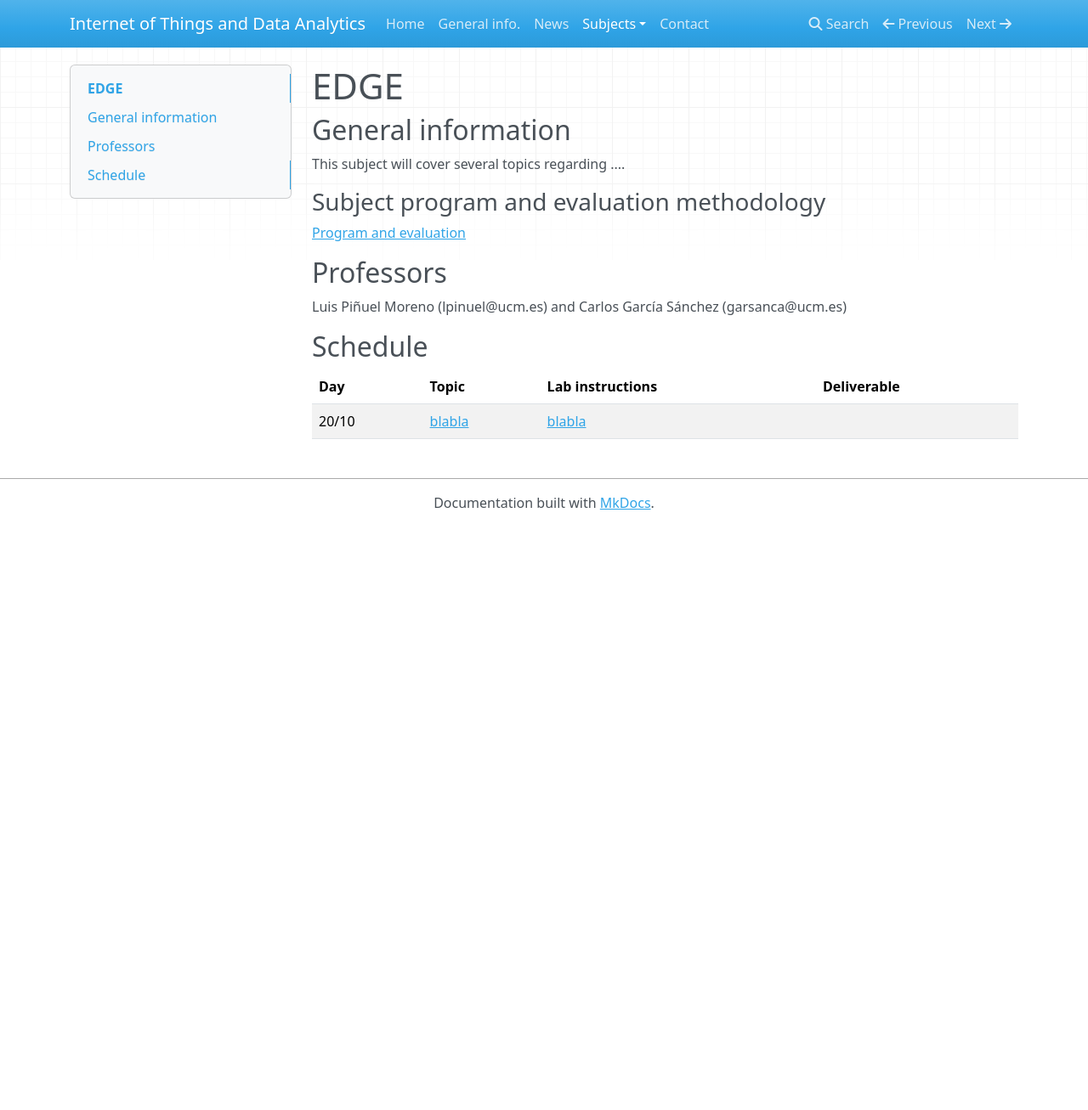
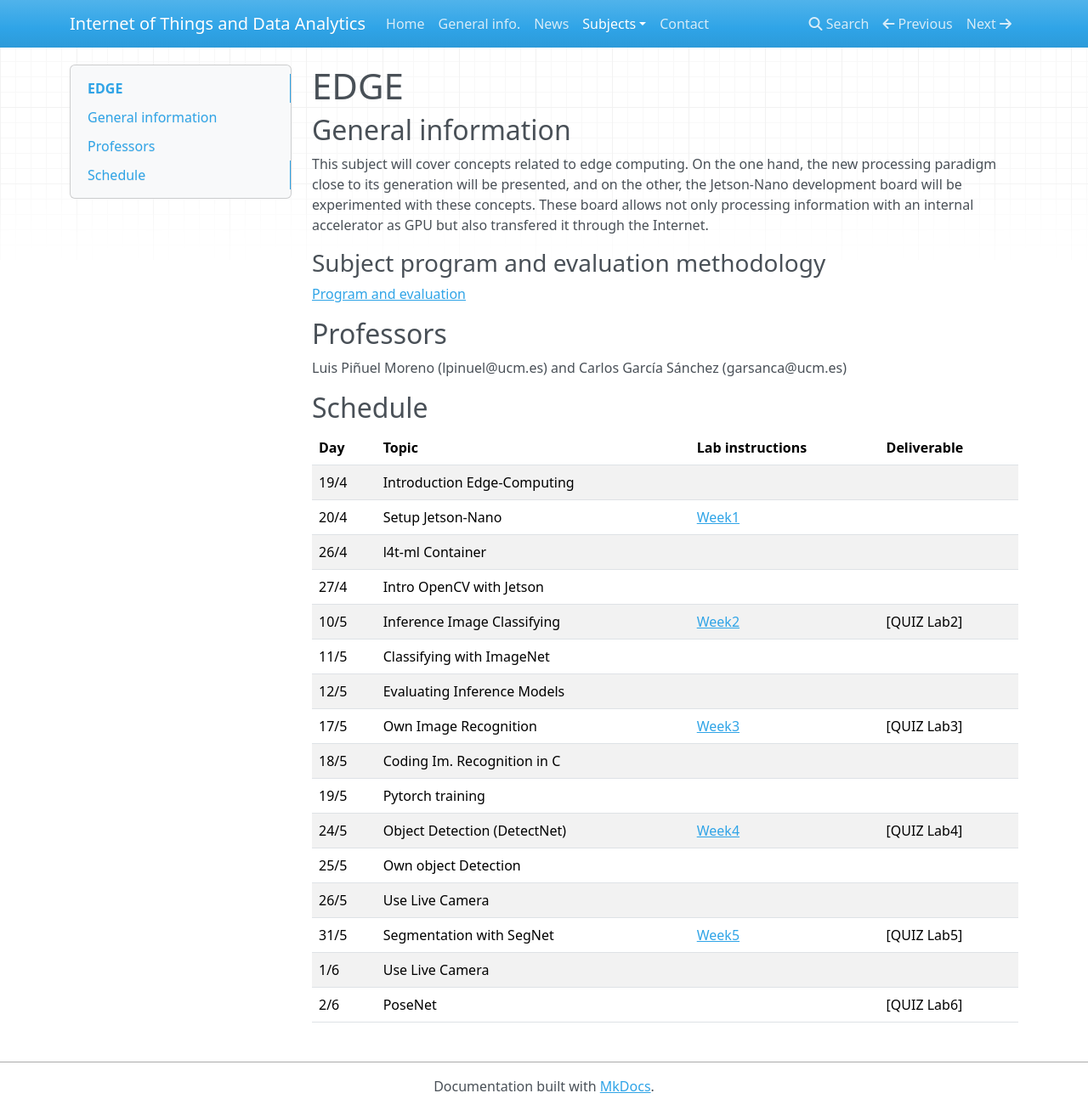
Before and after one commit to iot-da/iot-da.github.io, an MkDocs documentation site: the page built from docs/Subjects/EDGE/index.md, in a window 1280 px wide and 1307 px high. Shown: the whole window at 85% size. Built offline with MkDocs 1.6.1, drawn with Linux system fonts in a browser that asks for light colours; nearby versions of some CDN libraries.

Commit message:
Edge: Primera semana

```diff
--- a/docs/Subjects/EDGE/index.md
+++ b/docs/Subjects/EDGE/index.md
@@ -2,7 +2,7 @@
 
 ## General information
 
-This subject will cover several topics regarding ....
+This subject will cover concepts related to edge computing. On the one hand, the new processing paradigm close to its generation will be presented, and on the other, the Jetson-Nano development board will be experimented with these concepts. These board allows not only processing information with an internal accelerator as GPU but also transfered it through the Internet.
 
 ### Subject program and evaluation methodology
 
@@ -13,6 +13,21 @@ Luis Piñuel Moreno (lpinuel@ucm.es) and Carlos García Sánchez (garsanca@ucm.e
 
 ## Schedule
 
-|    Day       | Topic                      |  Lab instructions       |  Deliverable   |
-|--------------|----------------------------|-------------------------|----------------|
-| 20/10        | [blabla](slides/none.pdf)  |  [blabla](lab/none.pdf) |                |
+|    Day       | Topic                       |  Lab instructions       |  Deliverable   |
+|--------------|-----------------------------|-------------------------|----------------|
+| 19/4         | Introduction Edge-Computing |                         |                |
+| 20/4         | Setup Jetson-Nano           | [Week1](Week1/index.md) |                |
+| 26/4         | l4t-ml Container            |                         |                |
+| 27/4         | Intro OpenCV with Jetson    |                         |                |
+| 10/5         | Inference Image Classifying | [Week2](Week2/index.md) |   [QUIZ Lab2]  |
+| 11/5         | Classifying with ImageNet   |                         |                |
+| 12/5         | Evaluating Inference Models |                         |                |
+| 17/5         | Own Image Recognition       | [Week3](Week3/index.md) |   [QUIZ Lab3]  |
+| 18/5         | Coding Im. Recognition in C |                         |                |
+| 19/5         | Pytorch training            |                         |                |
+| 24/5         | Object Detection (DetectNet)| [Week4](Week4/index.md) |   [QUIZ Lab4]  |
+| 25/5         | Own object Detection        |                         |                |
+| 26/5         | Use Live Camera             |                         |                |
+| 31/5         | Segmentation with SegNet    | [Week5](Week5/index.md) |   [QUIZ Lab5]  |
+| 1/6          | Use Live Camera             |                         |                |
+| 2/6          | PoseNet                     |                         |   [QUIZ Lab6]  |
```
Also changed, not shown: docs/Subjects/EDGE/Week1/docs/aux-docker.md (added, +95 -0 lines), docs/Subjects/EDGE/Week1/index.md (added, +158 -0 lines), docs/Subjects/EDGE/Week1/figures/helloAIworld.jpg (added), docs/Subjects/EDGE/Week1/figures/jellyfish.jpg (added), docs/Subjects/EDGE/Week1/figures/models-download.png (added), docs/Subjects/EDGE/Week1/figures/peds_0.jpg (added), docs/Subjects/EDGE/Week1/figures/pytorch-installer.jpg (added), docs/Subjects/EDGE/Week1/figures/video-viewer.png (added).
